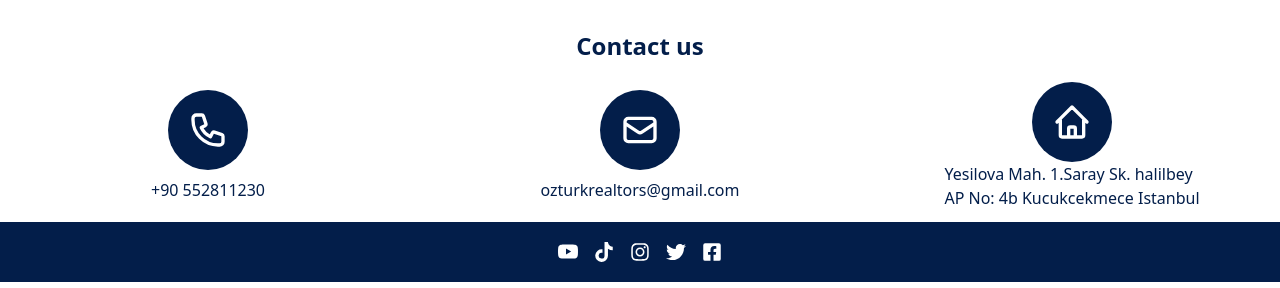
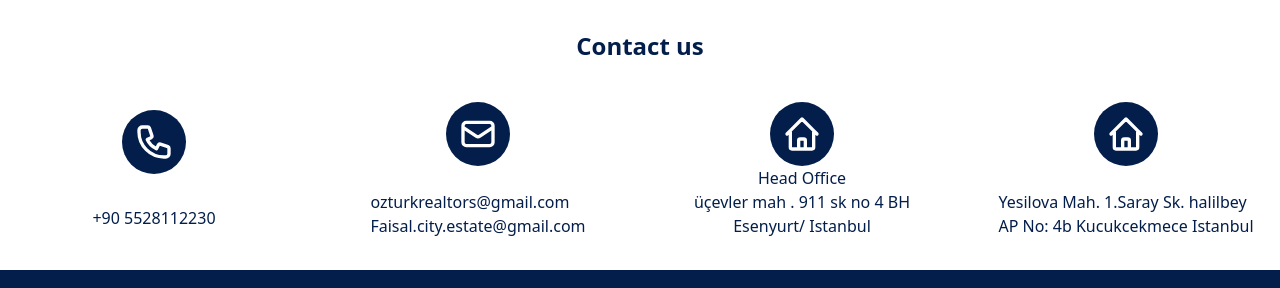
Before and after one commit to syedhaider12/Ozturk_Frontend, a React (Create React App) app: page / in a window 1280 px wide. Shown: the part 3213-3501 px from the top of the page. Built offline with nearby package versions, Linux system fonts and the light colour scheme; no server answers.

Commit message:
add style

```diff
--- a/src/components/touch.js
+++ b/src/components/touch.js
@@ -13,23 +13,34 @@ function Cont() {
 
         Contact us
       </h1>
-      <div className="grid sm:grid-cols-3 gap-4 grid-row" data-aos="fade-right"
+      <div className="grid gap-4 sm:grid-cols-2 md:grid-cols-4 grid-row sm:my-5" data-aos="fade-right"
         data-aos-duration="1500">
         <div className="flex flex-col items-center justify-between my-3 sm:my-5">
-          <div className="bg-[#031e4a] h-auto rounded-full p-5">
+          <div className="bg-[#031e4a] h-auto rounded-full p-3">
             <PhoneIcon className="w-10 h-10 text-white " />
           </div>
-          <h1 className="text-[#031e4a]">+90 552811230</h1>
+          <h1 className="text-[#031e4a]">+90 5528112230</h1>
         </div>
-        <div className="flex flex-col items-center justify-between my-3 sm:my-5 ">
-          <div className="bg-[#031e4a]  h-auto rounded-full p-5">
+        <div className="flex flex-col items-center justify-between my-3 ">
+          <div className="bg-[#031e4a]  h-auto rounded-full p-3">
             <MailIcon className="w-10 h-10 text-white bg-[#031e4a] " />
           </div>
-          <h1 className="text-[#031e4a]">ozturkrealtors@gmail.com</h1>
+          <div>
+          <h1 className="text-[#031e4a] ">ozturkrealtors@gmail.com</h1>
+          <h1 className="text-[#031e4a] ">Faisal.city.estate@gmail.com</h1>
+          </div>
         </div>
-
         <div className="flex flex-col items-center justify-between my-3">
-          <div className="bg-[#031e4a] h-auto rounded-full p-5">
+          <div className="bg-[#031e4a] h-auto rounded-full p-3">
+            <HomeIcon className="w-10 h-10 text-white " />
+          </div>
+          <h1 className="text-[#031e4a] text-center ">
+          Head Office <br></br>
+          üçevler mah . 911 sk no 4 BH <br></br> Esenyurt/ Istanbul
+          </h1>
+        </div>
+        <div className="flex flex-col items-center justify-between my-3">
+          <div className="bg-[#031e4a] h-auto rounded-full p-3">
             <HomeIcon className="w-10 h-10 text-white " />
           </div>
           <h1 className="text-[#031e4a] ">
@@ -37,6 +48,7 @@ function Cont() {
             Istanbul
           </h1>
         </div>
+
       </div>
     </>
   );
```
